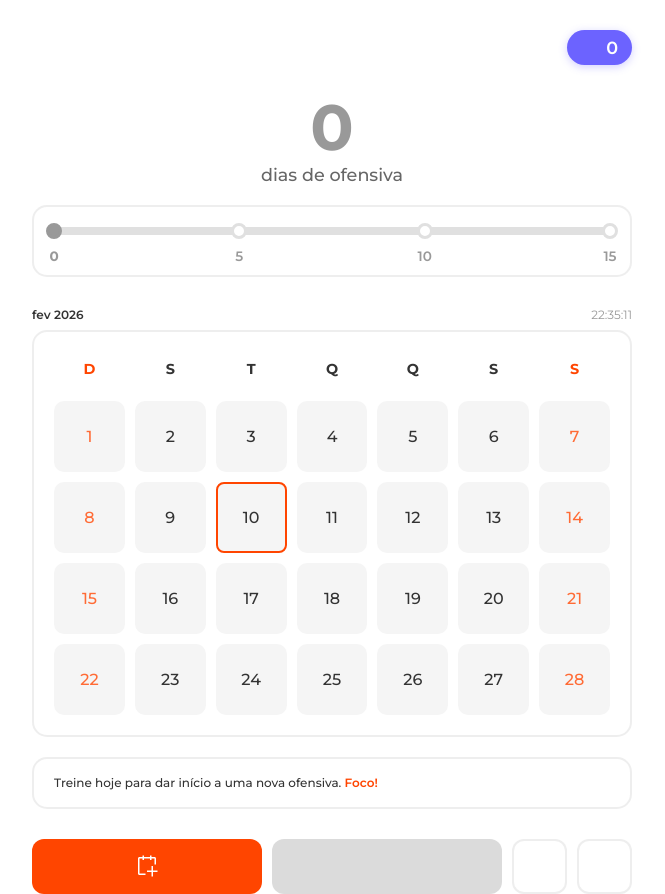
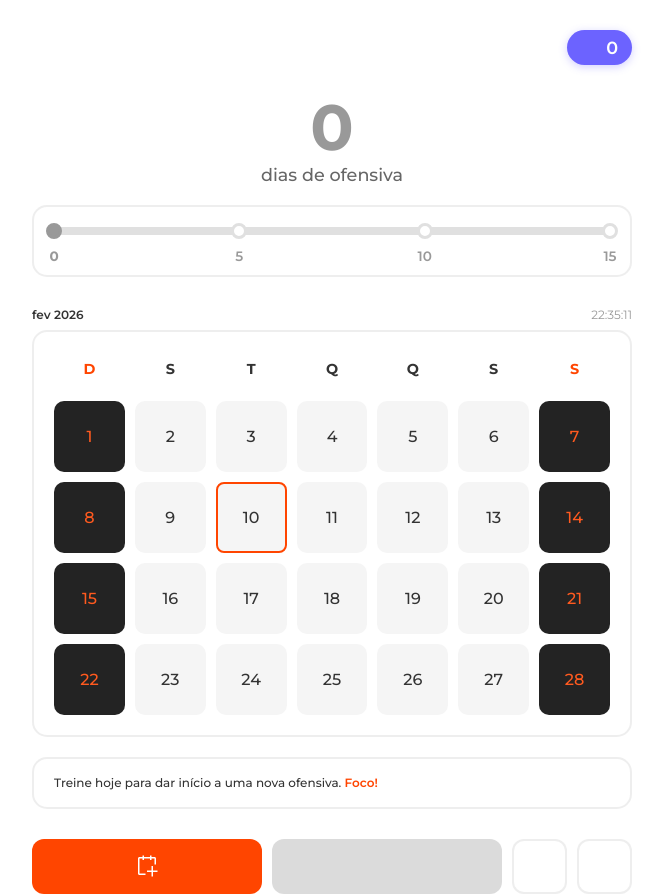
Before and after one commit to themvdiass/constancy, a React (Create React App) app: page / in a window 1280 px wide. Shown: the whole page, without its empty margins (308-973 px from the left). Built offline with nearby package versions, Linux system fonts and the light colour scheme; some icons are missing; the HTML template or start-up script is replaced by a standard one.

Commit message:
volta commits

```diff
--- a/src/LockIcon.css
+++ b/src/LockIcon.css
@@ -54,3 +54,8 @@
   border-radius: 8px;
   box-sizing: border-box;
 }
+
+.calendar-day.weekend:not(.checked):not(.blocked) {
+  background: #232323;
+  color: #ff5a1f;
+}
```
Also changed, not shown: 7 other files (tests, documents, lock files or other folders).
